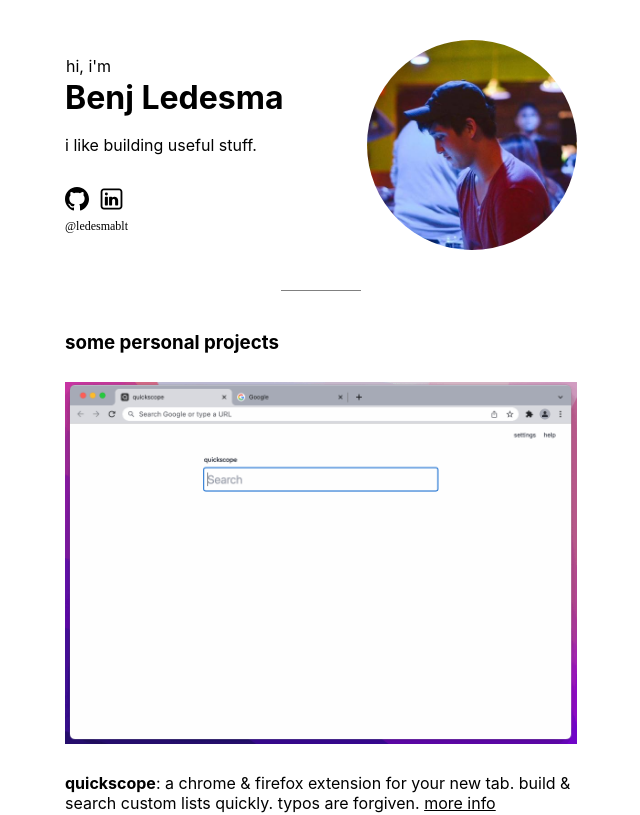
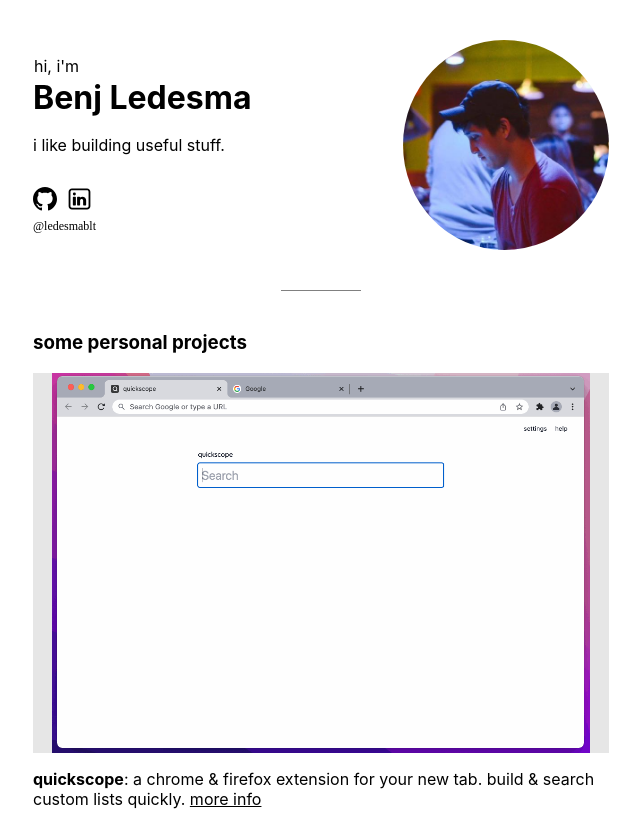
Before and after one commit to ledesmablt/coffee-catalog, a Next.js app: page / in a window 1280 px wide. Shown: the top 815 px of the page, without its empty margins (319-959 px from the left). Built offline with nearby package versions, Linux system fonts and the light colour scheme.

Commit message:
Optimize project images

```diff
--- a/pages/index.tsx
+++ b/pages/index.tsx
@@ -1,6 +1,7 @@
 import styled from '@emotion/styled'
 import type { NextPage } from 'next'
 import Head from 'next/head'
+import Image from 'next/image'
 import { useState } from 'react'
 
 const mq = [0, 640, 900].map((bp) => `@media (min-width: ${bp}px)`)
@@ -16,7 +17,7 @@ const projects: Project[] = [
     title: 'quickscope',
     imageUrl: '/images/quickscope-demo.gif',
     description:
-      'a chrome & firefox extension for your new tab. build & search custom lists quickly. typos are forgiven.',
+      'a chrome & firefox extension for your new tab. build & search custom lists quickly.',
     moreInfoUrl: 'https://github.com/ledesmablt/quickscope'
   },
   {
@@ -44,13 +45,13 @@ interface SocialLink {
 const socialLinks: SocialLink[] = [
   {
     url: 'https://github.com/ledesmablt',
-    imageUrl: 'github.svg',
+    imageUrl: '/github.svg',
     title: 'GitHub profile',
     widthScale: 1
   },
   {
     url: 'https://www.linkedin.com/in/benj-ledesma-581a65107/',
-    imageUrl: 'linkedin.svg',
+    imageUrl: '/linkedin.svg',
     title: 'LinkedIn profile',
     widthScale: 1.2
   }
@@ -92,11 +93,11 @@ const Container = styled('div')({
   gap: 20,
   marginTop: 40,
   marginBottom: 40,
-  width: '80%',
+  width: '90%',
   [mq[1]]: {
     marginLeft: 120,
     marginRight: 120,
-    width: 'calc(640px * 0.8)'
+    width: 'calc(640px * 0.9)'
   }
 })
 
@@ -110,19 +111,21 @@ const Divider = styled('div')({
   margin: 20
 })
 
-const ProjectImgContainer = styled('div')({
-  height: '80vw',
-  [mq[0]]: {
-    maxHeight: 455
-  },
+const ProfileImg = styled('img')({
+  width: 180,
+  height: 180,
+  borderRadius: '100%',
+  paddingLeft: 4,
   [mq[1]]: {
-    height: 'auto'
+    width: 210,
+    height: 210
   }
 })
 
-const ProjectImg = styled('img')({
-  objectFit: 'contain',
-  width: '100%',
+const ProjectImg = styled('div')({
+  position: 'relative',
+  background: '#e6e6e6',
+  height: 280,
   [mq[1]]: {
     height: 380
   }
@@ -216,26 +219,23 @@ const Home: NextPage = () => {
                   </code>
                 </div>
               </div>
-              <img
-                style={{
-                  borderRadius: '100%',
-                  width: 210
-                }}
-                src='/images/me.jpeg'
-                alt='me'
-              />
+              <ProfileImg src='/images/me.jpeg' alt='me' />
             </div>
           </Section>
 
           <Divider />
 
-          <Section>
+          <Section style={{ justifyContent: 'space-between' }}>
             <SectionHeader>some personal projects</SectionHeader>
-            <ProjectImgContainer>
-              <ProjectImg
-                src={project.imageUrl}
-                alt={`Project preview: ${project.title}`}
-              />
+            <div>
+              <ProjectImg>
+                <Image
+                  src={project.imageUrl}
+                  alt={`Project preview: ${project.title}`}
+                  layout={'fill'}
+                  objectFit={'contain'}
+                />
+              </ProjectImg>
               <p>
                 <b>{project.title}</b>: {project.description}{' '}
                 {project.moreInfoUrl && (
@@ -248,7 +248,7 @@ const Home: NextPage = () => {
                   </a>
                 )}
               </p>
-            </ProjectImgContainer>
+            </div>
             <div
               style={{
                 display: 'flex',
```
